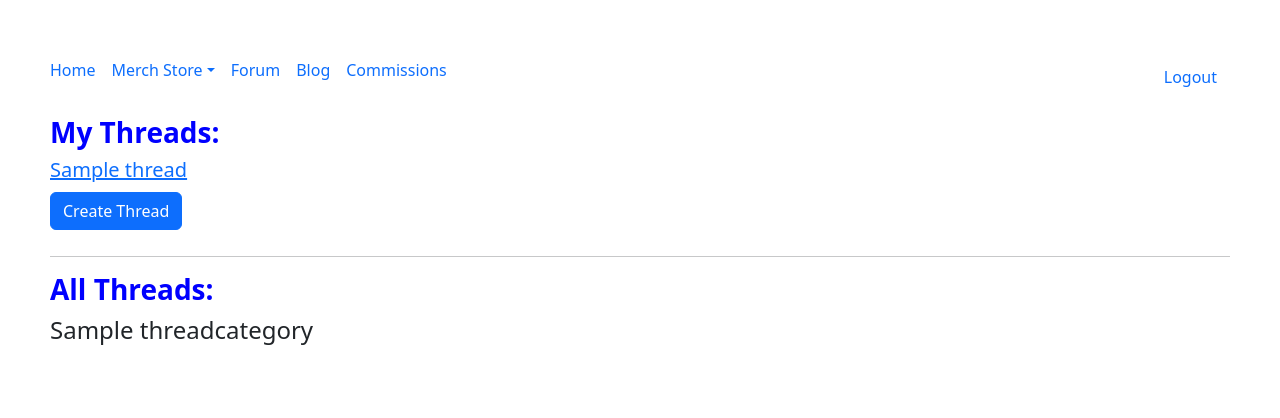
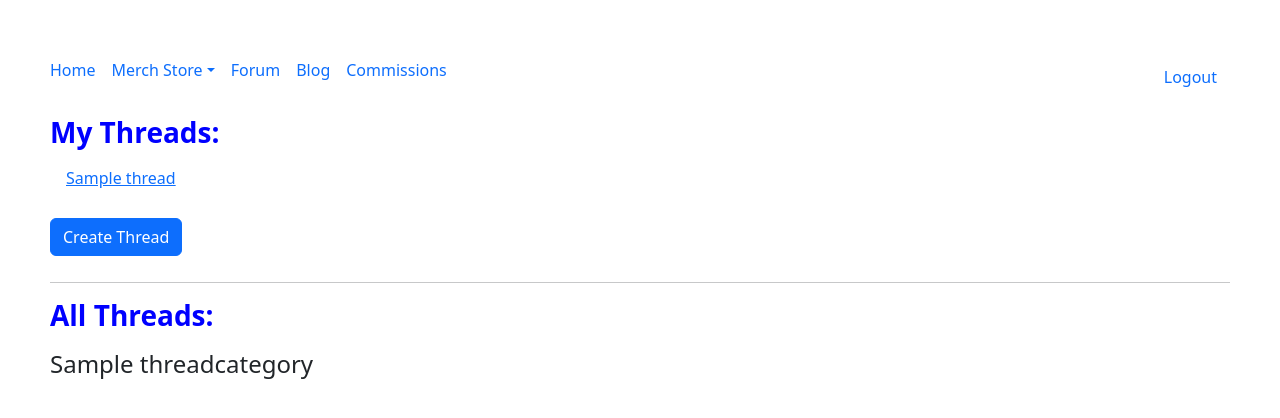
Before and after one commit to sdbsalta/hobbysite-G-25, a Django app: page /forum/threads/ in a window 1280 px wide. Shown: the top 418 px of the page. Run offline with Django 5.2, Linux system fonts and the light colour scheme; a user stored in the database is signed in; tables that the repository leaves empty hold one stand-in row (values such as "Sample post").

Commit message:
fixed css forum

```diff
--- a/hobbysite/templates/forum/thread_list.html
+++ b/hobbysite/templates/forum/thread_list.html
@@ -7,15 +7,15 @@
 {% block content %}
     {% if user.is_authenticated %}
         <h3>My Threads:</h3>
-        <div>
+            <ul class="list-group list-group-flush">
             {% for thread in user_threads %}
-                <h5 class="card-title">
-                    <a href="{% url 'forum:thread_detail' thread.pk %}">{{ thread.title }}</a>
-                </h5>
+                    <li class="list-group-item">
+                        <a href="{% url 'forum:thread_detail' thread.pk %}">{{ thread.title }}</a>
+                    </li>
             {% empty %}
                 <p>No threads yet.</p>
             {% endfor %}
-        </div>
+            </ul>
     {% endif %}
 
     <a class="btn btn-primary" href="{% url 'forum:thread_create' %}" role="button">Create Thread</a>
@@ -23,16 +23,16 @@
     <hr class="solid">
 
     <h3>All Threads:</h3>
-    <div>
+        <ul class="list-group list-group-flush">
         {% for category, threads in threads_by_category.items %}
             <h4>{{ category.name }}</h4>
             {% for thread in threads %}
-                <h5 class="card-title">
+                <li class="list-group-item">
                     <a href="{% url 'forum:thread_detail' thread.pk %}">{{ thread.title }}</a>
-                </h5>
+                </li>
             {% endfor %}
         {% empty %}
             <p>No threads available.</p>
         {% endfor %}
-    </div>
+        </ul>
 {% endblock content %}
```
Also changed, not shown: hobbysite/article_images/1695825196046_CMaq3Zn.jpeg (added), hobbysite/article_images/1695825196046_Y2e9SXn.jpeg (added), hobbysite/article_images/a28fd0c302d8fb8b15b27450cad63971_7SJNHAS.jpg (added).
